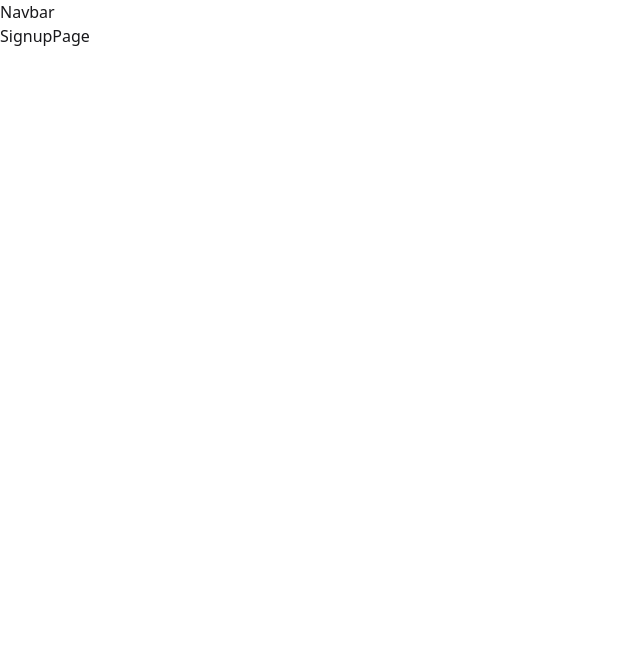
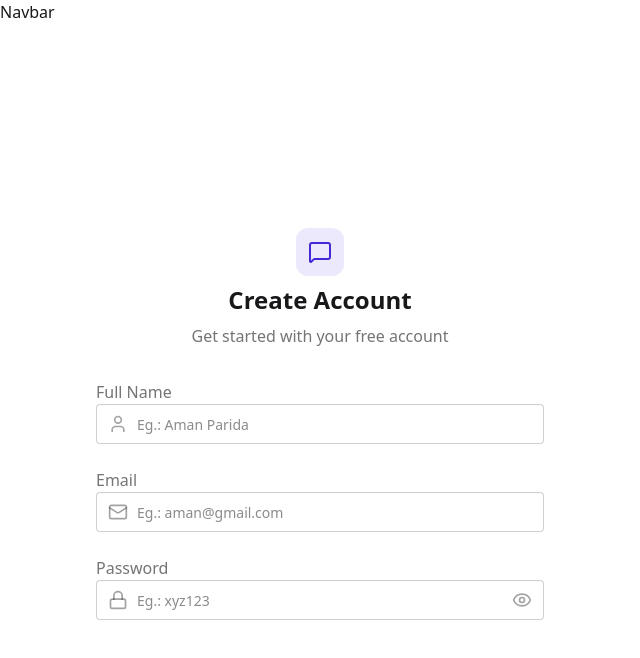
Before and after one commit to Aman-Tech990/ChatZone, a React (Vite) app in the folder frontend/: page /signup in a window 1280 px wide. Shown: the top 658 px of the page, without its empty margins (0-640 px from the left). Built offline with nearby package versions, Linux system fonts and the light colour scheme; no server answers.

Commit message:
Added basic signup fields - name, pass, email

```diff
--- a/frontend/src/App.jsx
+++ b/frontend/src/App.jsx
@@ -5,13 +5,13 @@
 import SignupPage from "./pages/SignupPage";
 import HomePage from "./pages/HomePage";
 import ProfilePage from "./pages/ProfilePage";
-import { userAuthStore } from "./store/useAuthStore";
 import { useEffect } from "react";
 import { Loader2 } from "lucide-react";
+import { useAuthStore } from "./store/useAuthStore";
 
 function App() {
 
-  const { authUser, checkAuth, isCheckingAuth } = userAuthStore();
+  const { authUser, checkAuth, isCheckingAuth } = useAuthStore();
 
   useEffect(() => {
     checkAuth();
@@ -68,4 +68,4 @@
   )
 }
 
-export default App
+export default App;
--- a/frontend/src/pages/SignupPage.jsx
+++ b/frontend/src/pages/SignupPage.jsx
@@ -1,8 +1,131 @@
-import React from 'react'
+import React, { useState } from 'react';
+import { useAuthStore } from '../store/useAuthStore';
+import { Eye, EyeOff, Lock, Mail, MessageSquare, User, User2 } from 'lucide-react';
+
 
 const SignupPage = () => {
+
+    const [showPassword, setShowPassword] = useState(false);
+    const [formData, setFormData] = useState({
+        fullName: "",
+        email: "",
+        password: ""
+    });
+    const { signup, isSigningUp } = useAuthStore();
+
+    const validateForm = () => { }
+
+    const handleSubmit = (e) => {
+        e.preventDefault();
+    }
+
     return (
-        <div>SignupPage</div>
+        <div className='min-h-screen grid lg:grid-cols-2'>
+            {/* Left Side */}
+            <div className='flex flex-col justify-center items-center p-6 sm:p-12'>
+                <div className='w-full max-w-md space-y-8'>
+                    <div className="text-center mb-8">
+                        <div className="flex flex-col items-center gap-2 group">
+                            <div className="size-12 rounded-xl bg-primary/10 flex items-center justify-center
+                    group-hover:bg-primary/20 transition-colors">
+                                <MessageSquare className="size-6 text-primary" />
+                            </div>
+                            <h1 className="text-2xl font-bold">Create Account</h1>
+                            <p className="text-base-content/60">
+                                Get started with your free account
+                            </p>
+
+                        </div>
+                    </div>
+
+                    <form onSubmit={handleSubmit} className="space-y-6">
+
+                        {/* Full Name */}
+                        <div className="form-control">
+                            <label className="label">
+                                <span className="label-text font-medium">Full Name</span>
+                            </label>
+
+                            <div className="relative">
+                                <div className="absolute inset-y-0 left-0 pl-3 flex items-center pointer-events-none z-10">
+                                    <User className="size-5 text-base-content/40" />
+                                </div>
+
+                                <input
+                                    type="text"
+                                    className="input input-bordered w-full pl-10 focus-visible:ring-0"
+                                    placeholder="Eg.: Aman Parida"
+                                    value={formData.fullName}
+                                    onChange={(e) =>
+                                        setFormData({ ...formData, fullName: e.target.value })
+                                    }
+                                />
+                            </div>
+                        </div>
+
+                        {/* Email */}
+                        <div className="form-control">
+                            <label className="label">
+                                <span className="label-text font-medium">Email</span>
+                            </label>
+
+                            <div className="relative">
+                                <div className="absolute inset-y-0 left-0 pl-3 flex items-center pointer-events-none z-10">
+                                    <Mail className="size-5 text-base-content/40" />
+                                </div>
+
+                                <input
+                                    type="email"
+                                    className="input input-bordered w-full pl-10 focus-visible:ring-0"
+                                    placeholder="Eg.: aman@gmail.com"
+                                    value={formData.email}
+                                    onChange={(e) =>
+                                        setFormData({ ...formData, email: e.target.value })
+                                    }
+                                />
+                            </div>
+                        </div>
+
+                        {/* Password */}
+                        <div className="form-control">
+                            <label className="label">
+                                <span className="label-text font-medium">Password</span>
+                            </label>
+
+                            <div className="relative">
+                                <div className="absolute inset-y-0 left-0 pl-3 flex items-center pointer-events-none z-10">
+                                    <Lock className="size-5 text-base-content/40" />
+                                </div>
+
+                                <input
+                                    type={showPassword ? "text" : "password"}
+                                    className="input input-bordered w-full pl-10 focus-visible:ring-0"
+                                    placeholder="Eg.: xyz123"
+                                    value={formData.password}
+                                    onChange={(e) =>
+                                        setFormData({ ...formData, password: e.target.value })
+                                    }
+                                />
+                                <button
+                                    type='button'
+                                    className='absolute inset-y-0 right-0 pr-3 flex items-center'
+                                    onClick={() => setShowPassword(!showPassword)}
+                                >
+                                    {showPassword ? (
+                                        <EyeOff className="size-5 text-base-content/40" />
+                                    ) : (
+                                        <Eye className="size-5 text-base-content/40" />
+                                    )}
+                                </button>
+                            </div>
+                        </div>
+
+                    </form>
+
+
+                </div>
+            </div>
+        </div>
     )
 }
 
--- a/frontend/src/store/useAuthStore.js
+++ b/frontend/src/store/useAuthStore.js
@@ -1,7 +1,7 @@
 import { create } from "zustand";
 import { axiosInstance } from "../lib/axios.js";
 
-export const userAuthStore = create((set) => ({
+export const useAuthStore = create((set) => ({
     authUser: null,
     isSigningUp: false,
     isLoggingIn: false,
@@ -21,4 +21,5 @@
         }
     }
 
+
 }));
```
